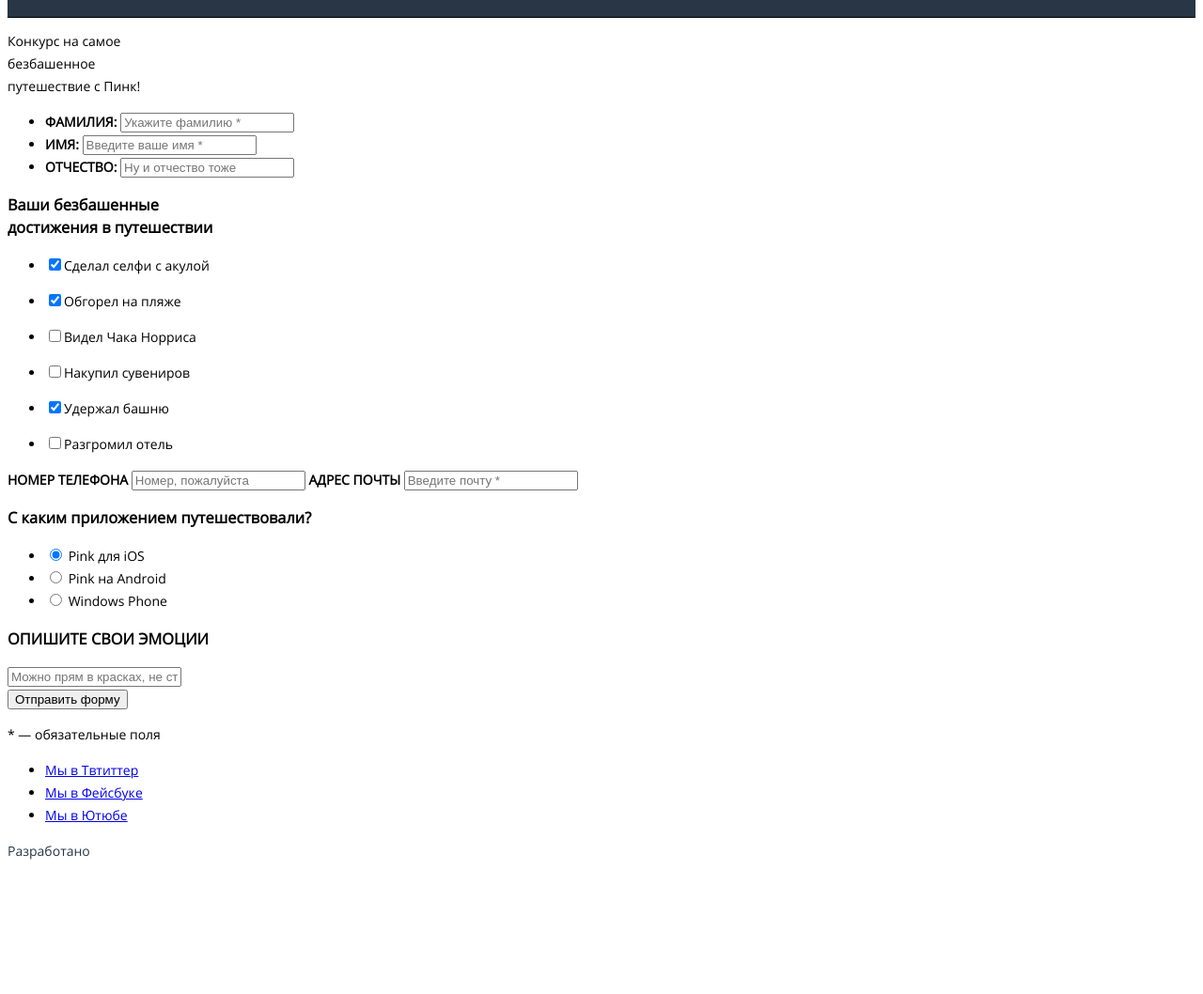
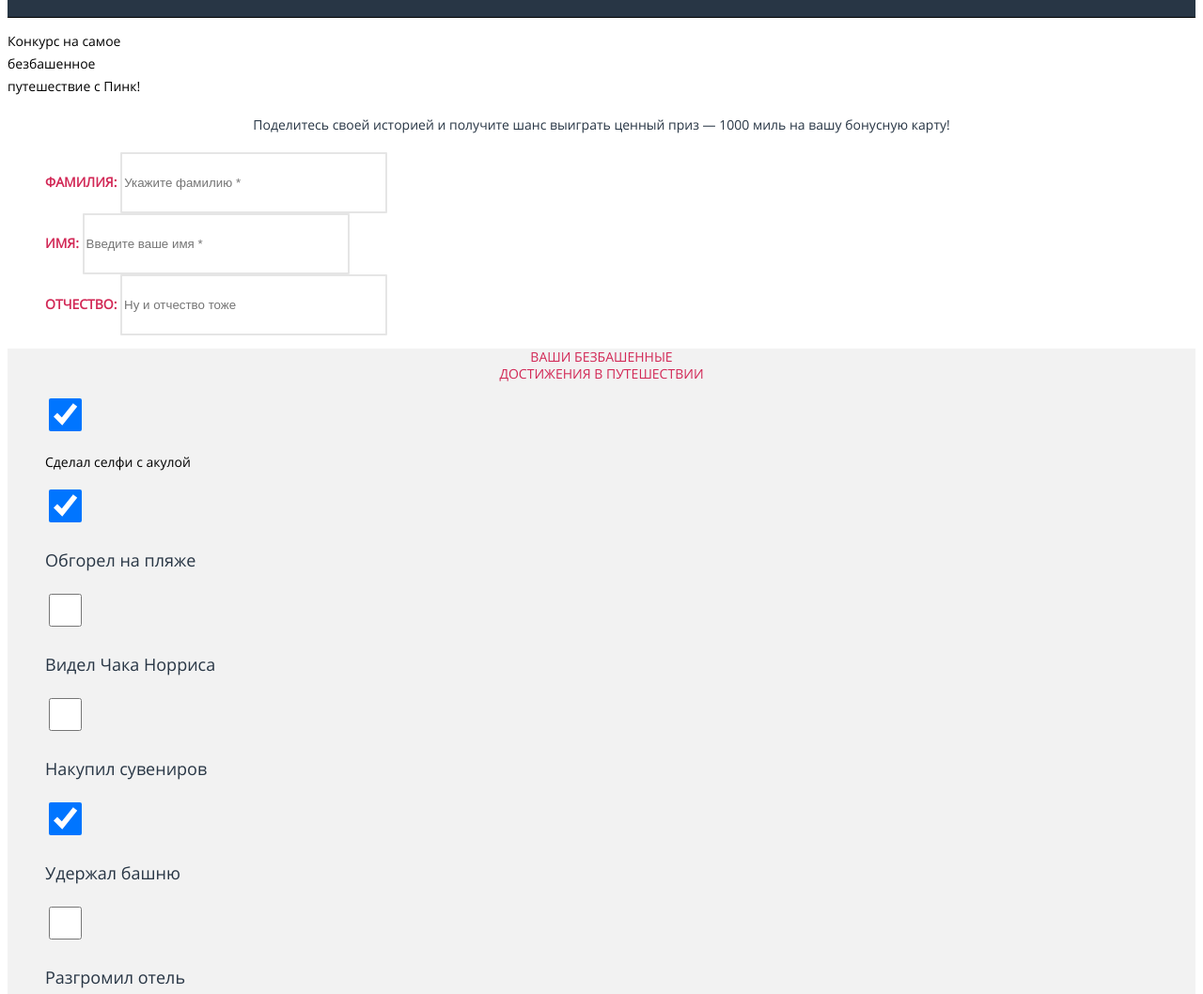
Before and after one commit to zloybrabus/1487723-pink-21, a website: page source/form.html in a window 1280 px wide. Shown: the part 380-1438 px from the top of the page at 94% size. Before the commit the page ends 1346 px from the top, so only its background shows below. Drawn offline with nearby package versions, Linux system fonts and the light colour scheme; files that its build step writes are made by us from their sources.

Commit message:
Стилизация страницы формы

```diff
--- a/source/form.html
+++ b/source/form.html
@@ -41,72 +41,75 @@
         <div class="draw">
         <section class="draw__form">
             <div class="draw__wrapper">
+                <p class="draw__copyright">Поделитесь своей историей и получите шанс выиграть ценный приз — 1000 миль на вашу бонусную карту!</p>
                 <ul class="draw__form-list">
                     <li class="draw__form-item">
-                        <label for="name"><b>ФАМИЛИЯ:</b></label>
-                        <input type="text" placeholder="Укажите фамилию *" name="name" required>
+                        <label class="draw__form-name" for="name"><b>ФАМИЛИЯ:</b></label>
+                        <input class="draw__form-input" type="text" placeholder="Укажите фамилию *" name="name" required>
                     </li>
                     <li class="draw__form-item">
-                        <label for="name"><b>ИМЯ:</b></label>
-                        <input type="text" placeholder="Введите ваше имя *" name="name" required>
+                        <label class="draw__form-name" for="name"><b>ИМЯ:</b></label>
+                        <input class="draw__form-input" type="text" placeholder="Введите ваше имя *" name="name" required>
                     </li>
                     <li class="draw__form-item">
-                        <label for="name"><b>ОТЧЕСТВО:</b></label>
-                        <input type="text" placeholder="Ну и отчество тоже" name="name" required>
+                        <label class="draw__form-name" for="name"><b>ОТЧЕСТВО:</b></label>
+                        <input class="draw__form-input" type="text" placeholder="Ну и отчество тоже" name="name" required>
                     </li>
                 </ul>
             </div>
         </section>
         </div>
+        <div class="achievements">
         <section class="form__achievements">
             <div class="achievements__wrapper">
-                <h3>Ваши безбашенные<br> достижения в путешествии</h3>
+                <h3 class="achievements__title">Ваши безбашенные<br> достижения в путешествии</h3>
                 <ul class="achievements__list">
                     <li class="achievements__item">
-                        <input type="checkbox" name="shark" value="Сделал селфи с акулой" checked>Сделал селфи с акулой</p>
+                        <input class="achievements__input" type="checkbox" name="shark" value="Сделал селфи с акулой" checked><p class="">Сделал селфи с акулой</p>
                     </li>
                     <li class="achievements__item">
-                        <input type="checkbox" name="biatch" value="Обгорел на пляже" checked>Обгорел на пляже</p>
+                        <input class="achievements__input" type="checkbox" name="biatch" value="Обгорел на пляже" checked><p class="achievements__text">Обгорел на пляже</p>
                     </li>
                     <li class="achievements__item">
-                        <input type="checkbox" name="noris" value="Видел Чака Норриса">Видел Чака Норриса</p>
+                        <input class="achievements__input" type="checkbox" name="noris" value="Видел Чака Норриса"><p class="achievements__text">Видел Чака Норриса</p>
                     </li>
                     <li class="achievements__item">
-                        <input type="checkbox" name="souvenirs" value="Накупил сувениров">Накупил сувениров</p>
+                        <input class="achievements__input" type="checkbox" name="souvenirs" value="Накупил сувениров"><p class="achievements__text">Накупил сувениров</p>
                     </li>
                     <li class="achievements__item">
-                        <input type="checkbox" name="tower" value="Удержал башню" checked>Удержал башню</p>
+                        <input class="achievements__input" type="checkbox" name="tower" value="Удержал башню" checked><p class="achievements__text">Удержал башню</p>
                     </li>
                     <li class="achievements__item">
-                        <input type="checkbox" name="hotel" value="Разгромил отель">Разгромил отель</p>
+                        <input class="achievements__input" type="checkbox" name="hotel" value="Разгромил отель"><p class="achievements__text">Разгромил отель</p>
                     </li>
                 </ul>
-                <label for="phone"><b>НОМЕР ТЕЛЕФОНА</b></label>
-                <input type="tel" placeholder="Номер, пожалуйста" name="phone" required>
-                <label for="mail"><b>АДРЕС ПОЧТЫ</b></label>
-                <input type="email" placeholder="Введите почту *" name="mail" required>
+                <label class="draw__form-name" for="phone"><b>НОМЕР ТЕЛЕФОНА</b></label>
+                <input class="draw__form-input" type="tel" placeholder="Номер, пожалуйста" name="phone" required>
+                <label class="draw__form-name" for="mail"><b>АДРЕС ПОЧТЫ</b></label>
+                <input class="draw__form-input" type="email" placeholder="Введите почту *" name="mail" required>
             </div>
         </section>
+        </div>
 
         <div class="app">
         <section class="form__app">
             <div class="app__wrapper">
-                <h3>С каким приложением путешествовали?</h3>
+                <h3 class="achievements__title">С каким приложением путешествовали?</h3>
                     <ul class="app__list">
                         <li class="app__item">
                             <input type="radio" id="pink-ios"
                             name="text" value="Pink для iOS" checked>
-                            <label for="pink-ios">Pink для iOS</label>
+                            <label class="achievements__text" for="pink-ios">Pink для iOS</label>
                         </li>
                         <li class="app__item">
                             <input type="radio" id="pink-android"
                             name="text" value="Pink на Android">
-                            <label for="pink-android">Pink на Android</label>
+                            <label class="achievements__text" for="pink-android">Pink на Android</label>
                         </li>
                         <li class="app__item">
                             <input type="radio" id="Windows"
                             name="text" value="Windows Phone">
-                            <label for="Windows">Windows Phone</label>
+                            <label class="achievements__text" for="Windows">Windows Phone</label>
                         </li>
                 </ul>
             </div>
@@ -116,12 +119,12 @@
         <div class="send">
         <section class="send__form">
             <div class="send-form__wrapper">
-                <h3>ОПИШИТЕ СВОИ ЭМОЦИИ</h3>
+                <h3 class="achievements__title">ОПИШИТЕ СВОИ ЭМОЦИИ</h3>
                     <div class="form__item">
                         <label for="message"></label>
-                        <input type="text" placeholder="Можно прям в красках, не стесняясь в выражениях" name="message" required>
+                        <input class="send__input" type="text" placeholder="Можно прям в красках, не стесняясь в выражениях" name="message" required>
                     </div>
-                    <button type="button">Отправить форму</button>
+                    <button class="send__button" type="button">Отправить форму</button>
                     <p class="form__necessarily">* — обязательные поля</p>
             </div>
         </section>
--- /dev/null
+++ b/source/less/blocks/achievements.less
@@ -0,0 +1,31 @@
+.achievements {
+    background: #F2F2F2;
+}
+
+.achievements__title {
+    text-align: center;
+    text-transform: uppercase;
+    color: #D22856;
+    font-weight: normal;
+    font-size: 14px;
+    line-height: 18px;
+}
+
+.achievements__list {
+    list-style: none;
+}
+
+.achievements__text {
+    font-weight: normal;
+    font-size: 18px;
+    line-height: 30px;
+    color: #283645;
+}
+
+.achievements__input {
+    width: 35px;
+    height: 35px;
+    background: #FFFFFF;
+    border: 2px solid #E5E5E5;
+    border-radius: 1px;
+}
--- /dev/null
+++ b/source/less/blocks/app.less
@@ -0,0 +1,7 @@
+.app {
+    background: #F2F2F2;
+}
+
+.app__list {
+    list-style: none;
+}
--- /dev/null
+++ b/source/less/blocks/draw.less
@@ -0,0 +1,29 @@
+.draw {
+    background: #FFFFFF;
+}
+
+.draw__copyright {
+    text-align: center;
+    color: #283645;
+    font-weight: normal;
+    font-size: 14px;
+    line-height: 30px;
+}
+
+.draw__form-list {
+    list-style: none;
+}
+
+.draw__form-name {
+    font-weight: normal;
+    font-size: 14px;
+    line-height: 30px;
+    color: #D22856;
+}
+
+.draw__form-input {
+    width: 276px;
+    height: 59px;
+    border: 2px solid #E5E5E5;
+    border-radius: 1px;
+}
--- /dev/null
+++ b/source/less/blocks/send.less
@@ -0,0 +1,25 @@
+.send__input {
+    width: 276px;
+    height: 197px;
+    border: 2px solid #E5E5E5;
+    border-radius: 1px;
+}
+
+.form__necessarily {
+    font-weight: normal;
+    font-size: 14px;
+    line-height: 30px;
+    text-transform: uppercase;
+    color: #D22856;
+}
+
+.send__button {
+    font-weight: bold;
+    font-size: 18px;
+    line-height: 30px;
+    text-transform: uppercase;
+    color: #FFFFFF;
+    background: #2AAB6D;
+    border: 2px solid #2AAB6D;
+    border-radius: 1px;
+}
--- a/source/less/style.less
+++ b/source/less/style.less
@@ -15,3 +15,7 @@
 @import "blocks/tariffs.less";
 @import "blocks/contacts.less";
 @import "blocks/page-footer.less";
+@import "blocks/draw.less";
+@import "blocks/achievements.less";
+@import "blocks/app.less";
+@import "blocks/send.less";
```
